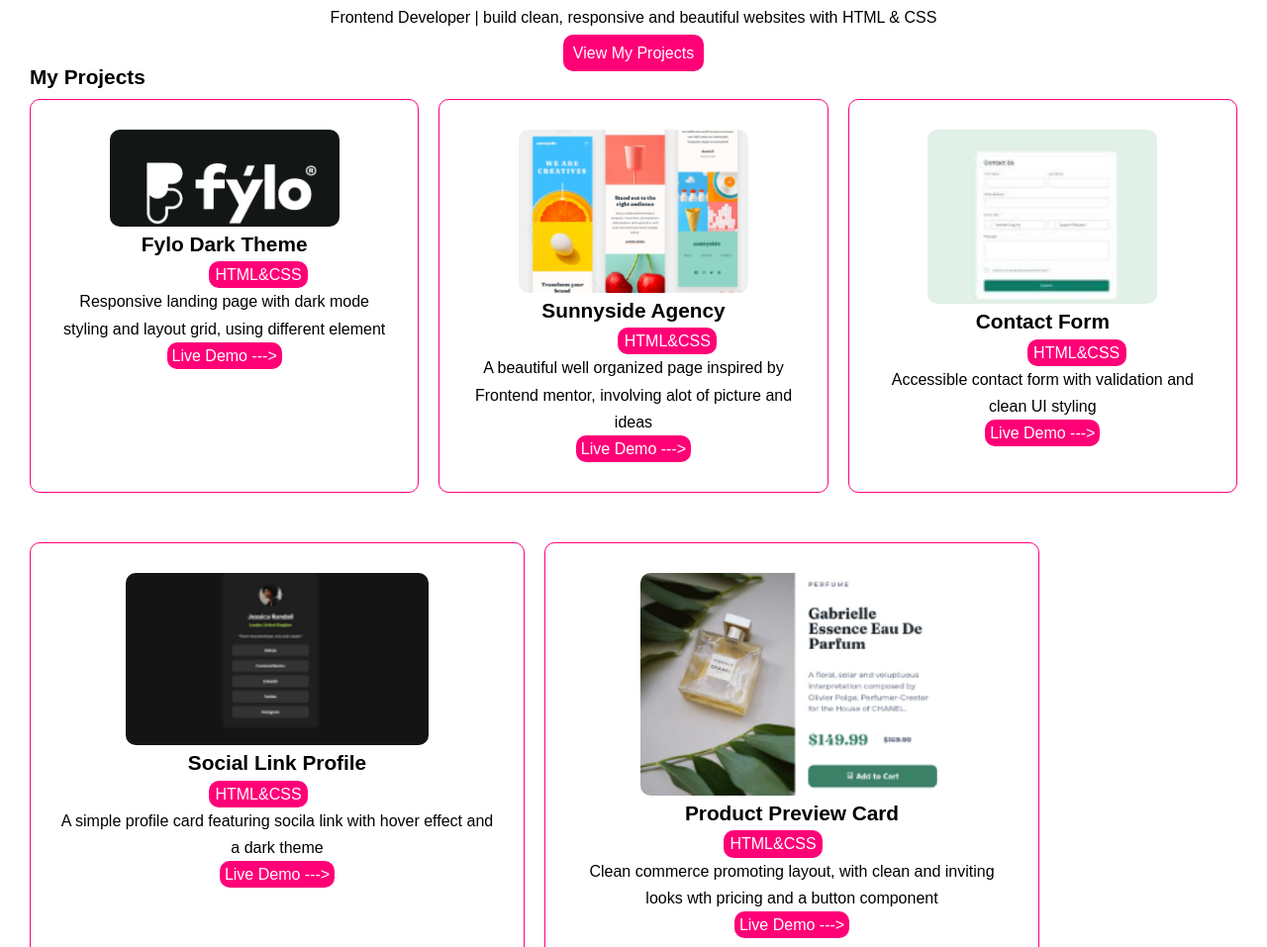
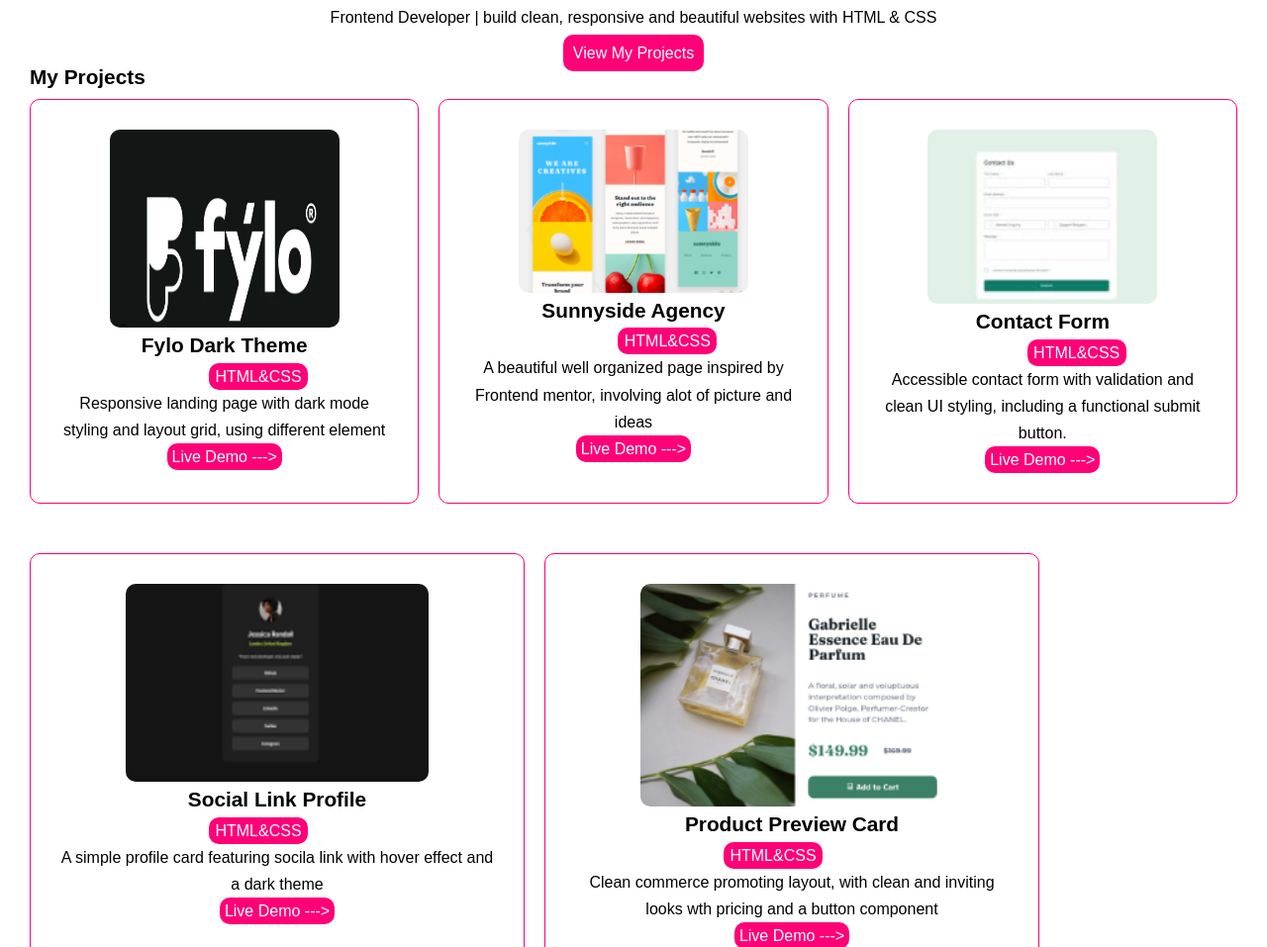
Before and after one commit to chinenyemercy013-droid/Portfolio, a plain HTML site: page index.html in a window 1280 px wide. Shown: the part 143-1100 px from the top of the page at 99% size. Drawn offline with Linux system fonts and the light colour scheme.

Commit message:
add simple html and css website

```diff
--- a/index.css
+++ b/index.css
@@ -74,6 +74,11 @@ text-decoration: none;
     width: 70%;
     border-radius: 10px;
 }
+#image_1{
+    width: 70%;
+    border-radius: 10px;
+    height: 200px;
+}
 .title{
     font-size: 1.3rem;
     font-weight: bold;
@@ -102,6 +107,9 @@ footer{
     body{
         font-size: 2rem;
     }
+    p{
+        font-size: 1.5rem;
+    }
     .container{
         flex-direction: column;
     }
@@ -113,5 +121,8 @@ footer{
         margin-left: 300px;
         margin-top:20px
     }
+    .info p{
+        margin-bottom: 20px;
+    }
 
 }
--- a/index.html
+++ b/index.html
@@ -29,41 +29,41 @@
             <p id="title"><strong>My Projects</strong></p>
             <span class="container">
                 <div class="card">
-                    <img id="image" src="./fylo.png" alt="">
+                    <img id="image_1" src="./fylo.png" alt="">
                     <p class="title">Fylo Dark Theme</p>
                     <p class="style">HTML&CSS</p>
                     <P class="note">Responsive landing page with dark mode styling and layout grid, using different element</P>
-                    <a class="address" href="https://chinenyemercy013-droid.github.io/fylo-dark-theme/">Live Demo ---></a>
+                    <a class="address" target="_blank"  href="https://chinenyemercy013-droid.github.io/fylo-dark-theme/">Live Demo ---></a>
                 </div>
                 <div class="card">
                     <img id="image"src="./sunny side.png" alt="">
                     <p class="title">Sunnyside Agency</p>
                     <p class="style">HTML&CSS</p>
                     <P class="note">A beautiful well organized page inspired by Frontend mentor, involving alot of picture and ideas</P>
-                    <a class="address" href="https://chinenyemercy013-droid.github.io/sunnyside/">Live Demo ---></a>
+                    <a class="address" target="_blank" href="https://chinenyemercy013-droid.github.io/sunnyside/">Live Demo ---></a>
                 </div>
                 <div class=" card">
                     <img id="image" src="./contact form.png" alt="">
                     <p class="title">Contact Form</p>
                     <p class="style">HTML&CSS</p>
-                    <p class="note">Accessible contact form with validation and clean UI styling</p>
-                    <a class="address" href="https://chinenyemercy013-droid.github.io/contact-form/"> Live Demo ---></a>
+                    <p class="note">Accessible contact form with validation and clean UI styling, including a functional submit button.</p>
+                    <a class="address" target="_blank" href="https://chinenyemercy013-droid.github.io/contact-form/"> Live Demo ---></a>
                 </div>
             </span>
             <span class="container">
                 <div class="card">
-                    <img id="image" src="./social link.png" alt="">
+                    <img id="image_1" src="./social link.png" alt="">
                     <p class="title">Social Link Profile</p>
                     <p class="style">HTML&CSS</p>
                     <p class="note" >A simple profile card featuring socila link with hover effect and a dark theme</p>
-                    <a class="address" href="https://chinenyemercy013-droid.github.io/social-link/">Live Demo ---></a>
+                    <a class="address" target="_blank" href="https://chinenyemercy013-droid.github.io/social-link/">Live Demo ---></a>
                 </div>
                 <div class="card">
                     <img id="image" src="./product preview.png" alt="">
                     <p class="title">Product Preview Card</p>
                     <p class="style">HTML&CSS</p>
                     <p class="note" >Clean commerce promoting layout, with clean and inviting looks wth pricing and a button component</p>
-                    <a class="address" href="https://chinenyemercy013-droid.github.io/product-preview/">Live Demo ---></a>
+                    <a class="address" target="_blank" href="https://chinenyemercy013-droid.github.io/product-preview/">Live Demo ---></a>
                 </div>
             </span>
 
```
